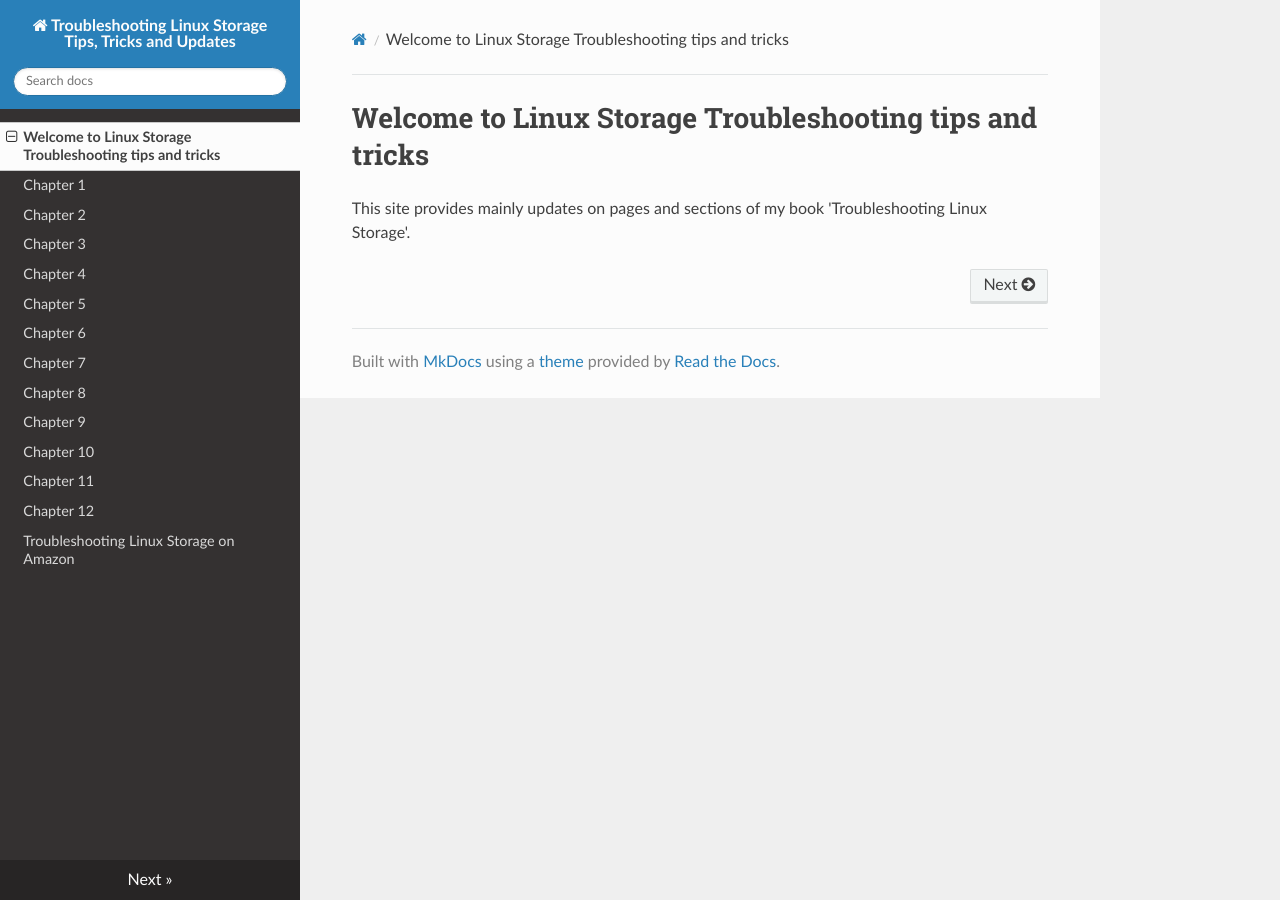
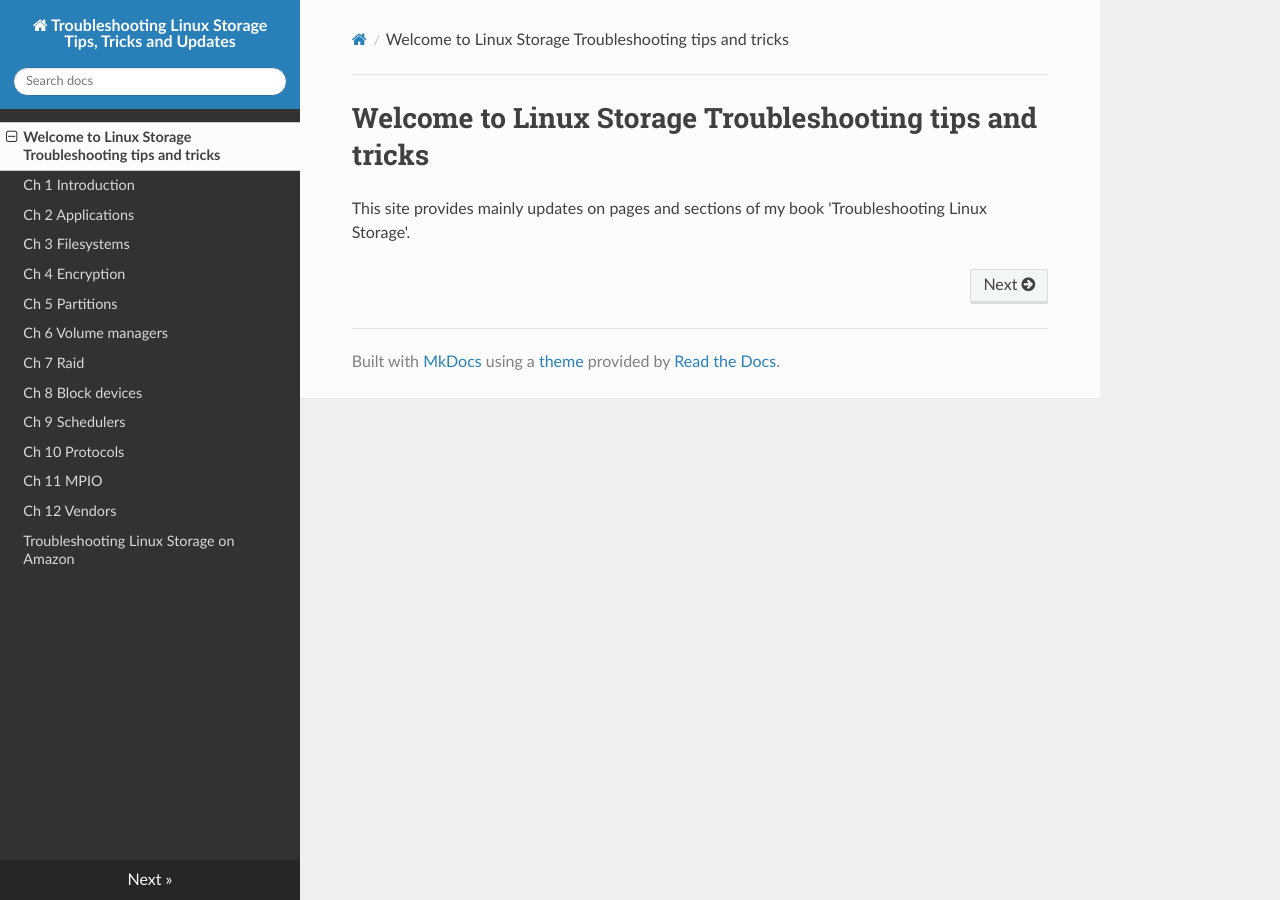
Before and after one commit to elonden/lst-tips, an MkDocs documentation site: the page built from docs/index.md, in a window 1280 px wide. Built offline with MkDocs 1.6.1, drawn with Linux system fonts in a browser that asks for light colours; nearby versions of some CDN libraries.

Commit message:
Update
Signed-off-by: Erwin van Londen <erwin.vanlonden@hitachivantara.com>

```diff
--- a/mkdocs.yml
+++ b/mkdocs.yml
@@ -2,18 +2,18 @@ site_name: Troubleshooting Linux Storage Tips, Tricks and Updates
 theme: readthedocs
 nav:
   - 'index.md'
-  - 'Chapter 1': 'chap-01-Introduction.md'
-  - 'Chapter 2': 'chap-02-applications.md'
-  - 'Chapter 3': 'chap-03-filesystems.md'
-  - 'Chapter 4': 'chap-04-encryption.md'
-  - 'Chapter 5': 'chap-05-partitions.md'
-  - 'Chapter 6': 'chap-06-volumemanagers.md'
-  - 'Chapter 7': 'chap-07-raid.md'
-  - 'Chapter 8': 'chap-08-blockdevices.md'
-  - 'Chapter 9': 'chap-09-schedulers.md'
-  - 'Chapter 10': 'chap-10-protocols.md'
-  - 'Chapter 11': 'chap-11-mpio.md'
-  - 'Chapter 12': 'chap-80-vendor.md'
+  - 'Ch 1 Introduction': 'chap-01-Introduction.md'
+  - 'Ch 2 Applications': 'chap-02-applications.md'
+  - 'Ch 3 Filesystems': 'chap-03-filesystems.md'
+  - 'Ch 4 Encryption': 'chap-04-encryption.md'
+  - 'Ch 5 Partitions': 'chap-05-partitions.md'
+  - 'Ch 6 Volume managers': 'chap-06-volumemanagers.md'
+  - 'Ch 7 Raid': 'chap-07-raid.md'
+  - 'Ch 8 Block devices': 'chap-08-blockdevices.md'
+  - 'Ch 9 Schedulers': 'chap-09-schedulers.md'
+  - 'Ch 10 Protocols': 'chap-10-protocols.md'
+  - 'Ch 11 MPIO': 'chap-11-mpio.md'
+  - 'Ch 12 Vendors': 'chap-80-vendor.md'
 
 
   - 'Troubleshooting Linux Storage on Amazon ': 'https://amzn.to/3MpWnQS'
```
